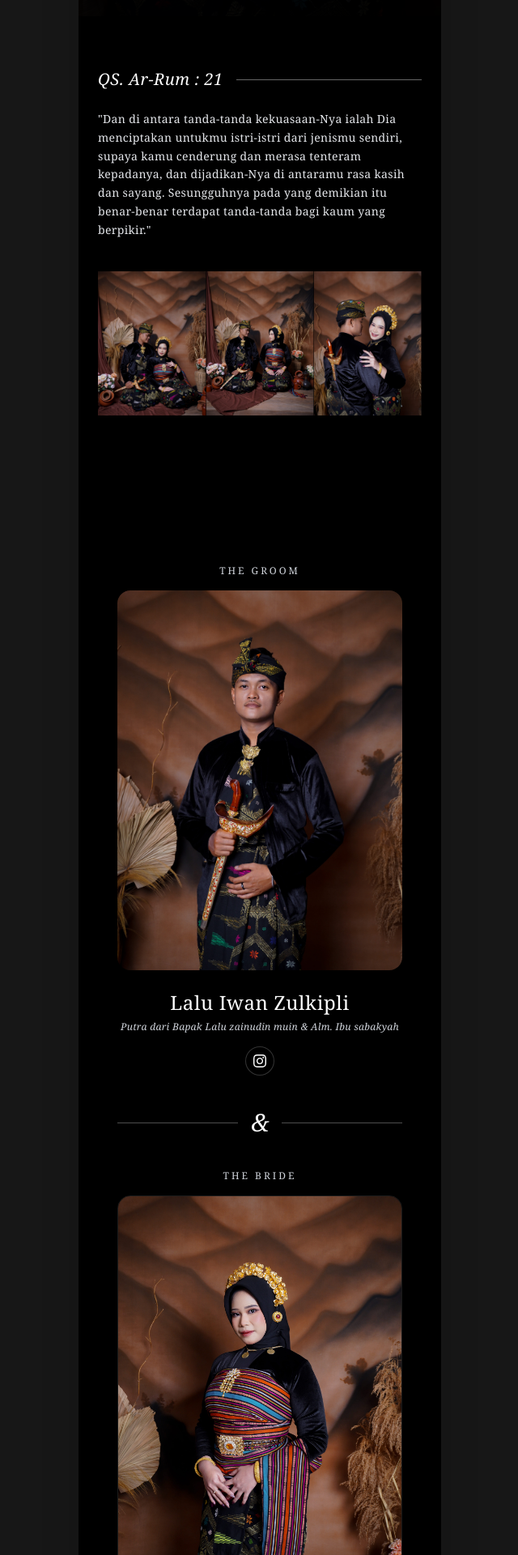
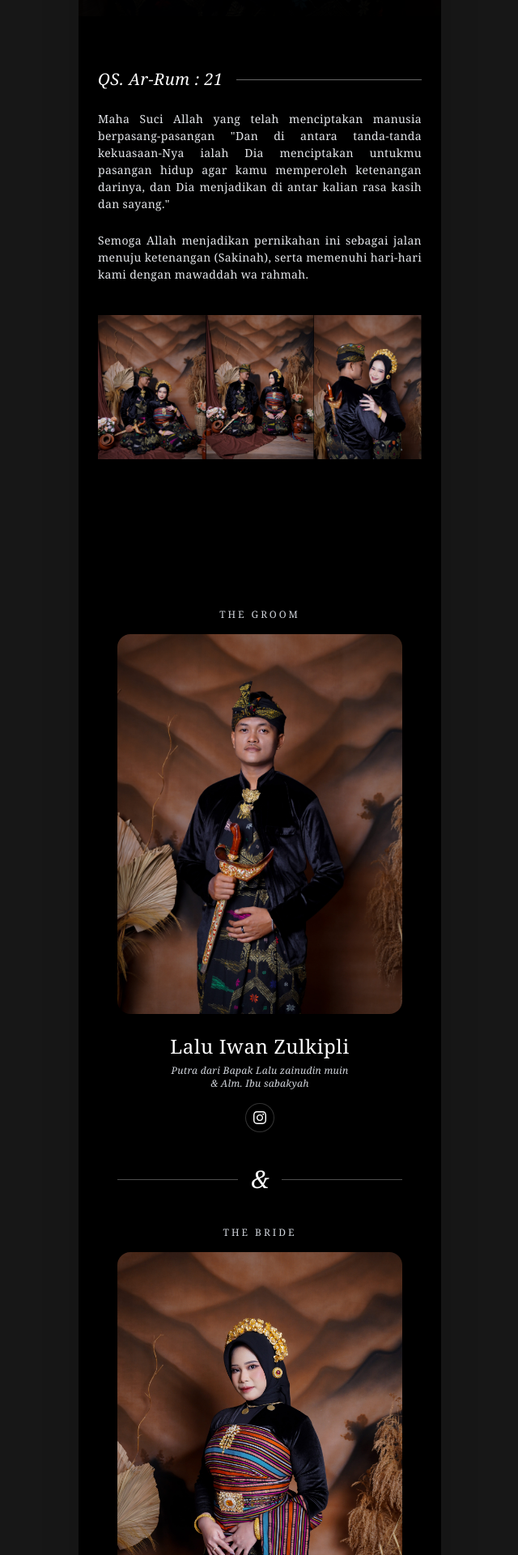
Before and after one commit to AsvinAndika/undanganputri, a React (Vite) app: page / in a window 1280 px wide. Shown: the part 780-2700 px from the top of the page at 81% size, without its empty margins (319-959 px from the left). Built offline with nearby package versions, Linux system fonts and the light colour scheme.

Commit message:
perbaikan2.4

```diff
--- a/src/components/CoupleDetails.jsx
+++ b/src/components/CoupleDetails.jsx
@@ -25,7 +25,7 @@ const CoupleDetails = () => {
               Lalu Iwan Zulkipli
             </h2>
             <p className="text-xs text-gray-300 font-serif italic font-light tracking-wide">
-              Putra dari Bapak Lalu zainudin muin & Alm. Ibu sabakyah
+              Putra dari Bapak Lalu zainudin muin<br />& Alm. Ibu sabakyah
             </p>
           </div>
 
@@ -56,7 +56,7 @@ const CoupleDetails = () => {
           </h3>
 
           {/* Photo Bride Card */}
-          <div className="w-full aspect-[3/4] overflow-hidden rounded-2xl border border-white/10 shadow-xl">
+          <div className="w-full aspect-[3/4] overflow-hidden rounded-2xl shadow-xl">
             <img
               src="/assets/galeri/mempelai2.jpeg"
               alt="The Bride"
@@ -70,7 +70,7 @@ const CoupleDetails = () => {
               Nia Ramadani Putri
             </h2>
             <p className="text-xs text-gray-300 font-serif italic font-light tracking-wide">
-              Putri dari Bapak Ashadi cahyadi & Ibu Baiq zahrah
+              Putri dari Bapak Ashadi cahyadi<br />& Ibu Baiq zahrah
             </p>
           </div>
 
--- a/src/components/Doa.jsx
+++ b/src/components/Doa.jsx
@@ -52,8 +52,11 @@ const Doa = () => {
         </div>
 
         {/* Text Surah (Rata Kiri, Font Serif, Spasi Elegan) */}
-        <p className="text-left text-xs md:text-sm font-serif leading-relaxed text-gray-200 font-light tracking-wide">
-          "Dan di antara tanda-tanda kekuasaan-Nya ialah Dia menciptakan untukmu istri-istri dari jenismu sendiri, supaya kamu cenderung dan merasa tenteram kepadanya, dan dijadikan-Nya di antaramu rasa kasih dan sayang. Sesungguhnya pada yang demikian itu benar-benar terdapat tanda-tanda bagi kaum yang berpikir."
+        <p className="text-justify text-xs md:text-sm font-serif leading-[1.5] text-gray-200 font-light tracking-wide">
+          Maha Suci Allah yang telah menciptakan manusia berpasang-pasangan "Dan di antara tanda-tanda kekuasaan-Nya ialah Dia menciptakan untukmu pasangan hidup agar kamu memperoleh ketenangan darinya, dan Dia menjadikan di antar kalian rasa kasih dan sayang."
+        </p>
+        <p className="text-justify text-xs md:text-sm font-serif leading-[1.5] text-gray-200 font-light tracking-wide">
+          Semoga Allah menjadikan pernikahan ini sebagai jalan menuju ketenangan (Sakinah), serta memenuhi hari-hari kami dengan mawaddah wa rahmah.
         </p>
 
         {/* 3 Photos Grid Slider (Auto Smooth Scroll Satu per Satu ke Kiri) */}
--- a/src/components/Invitations.jsx
+++ b/src/components/Invitations.jsx
@@ -19,13 +19,8 @@ const globalBgImages = [
   "/assets/galeri/galeri10.jpeg",
 ];
 
-const MUSIC_URL = 'https://cdn.pixabay.com/download/audio/2022/05/27/audio_1808fbf07a.mp3?filename=wedding-romantic-acoustic-guitar-113578.mp3';
+const MUSIC_URL = '/assets/musik.mp3';
 
-/**
- * Optimasi 1: AnimatedSection Ringan
- * - Menghapus efek `blur-*` (Gaussian Blur) pada animasi scroll karena memicu GPU lag di HP.
- * - Menghapus `will-change-transform` berlebih untuk menghemat memori GPU RAM.
- */
 const AnimatedSection = memo(({ children, animation = 'fade-up', delay = 0, duration = 1000 }) => {
   const [isVisible, setIsVisible] = useState(false);
   const domRef = useRef(null);
```
Also changed, not shown: 1 other file (tests, documents, lock files or other folders).
